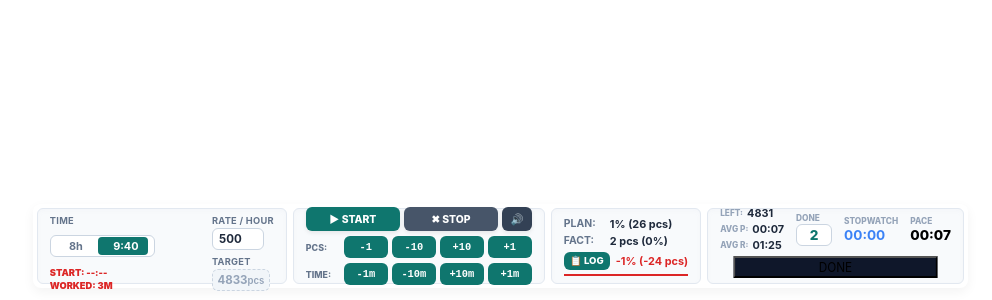
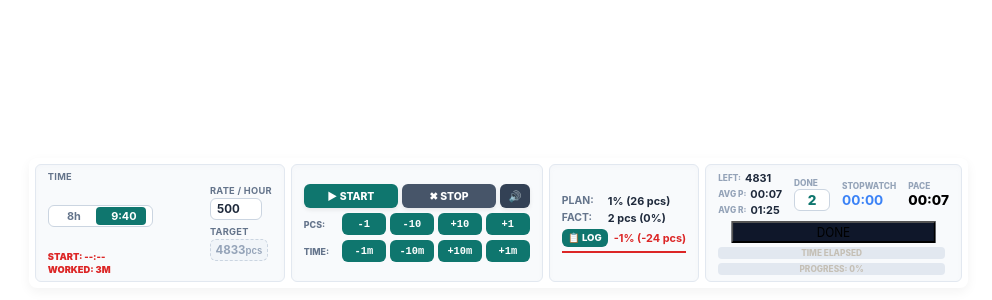
Before and after one commit to agr555/counter-app, a Next.js app: page / in a window 1280 px wide. Shown: the part 500-800 px from the top of the page, without its empty margins (288-1280 px from the left). Built offline with nearby package versions, Linux system fonts and the light colour scheme.

Commit message:
Fix desktop container height truncation and reveal progress bars

```diff
--- a/app/widget.module.css
+++ b/app/widget.module.css
@@ -21,14 +21,15 @@
     background-color: #ffffff;
     border-radius: 8px;
     width: max-content;
-    height: 84px; /* Фиксированная высота десктопа — ничего не подпрыгнет */
-    overflow: visible;
+    /* ИСПРАВЛЕНО: Убрали жесткие height: 84px. Теперь высота резиновая, блоки раскрываются вниз и полосы видны! */
+    min-height: 104px !important;
+    overflow: visible; /* По полосы прогресса и текст больше не прячутся */
     gap: 6px;
-    padding: 4px;
+    padding: 6px; /* Добавили больше воздуха вокруг блоков */
     box-shadow: 0 4px 12px rgba(0, 0, 0, 0.05);
-    /* Жесткий контроль шрифтов во всех подблоках */
     font-family: -apple-system, BlinkMacSystemFont, "Segoe UI", Roboto, Helvetica, Arial, sans-serif !important;
   }
+
 
   .concaveBlock {
     display: flex;
```
